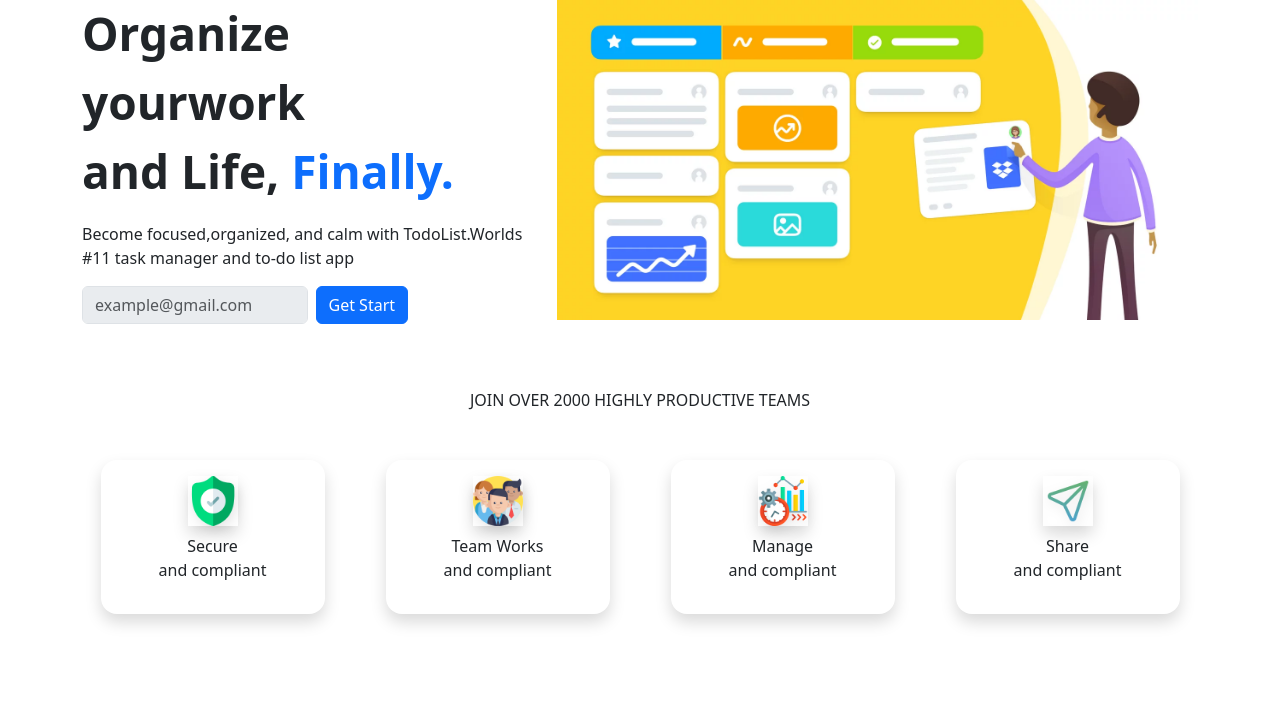
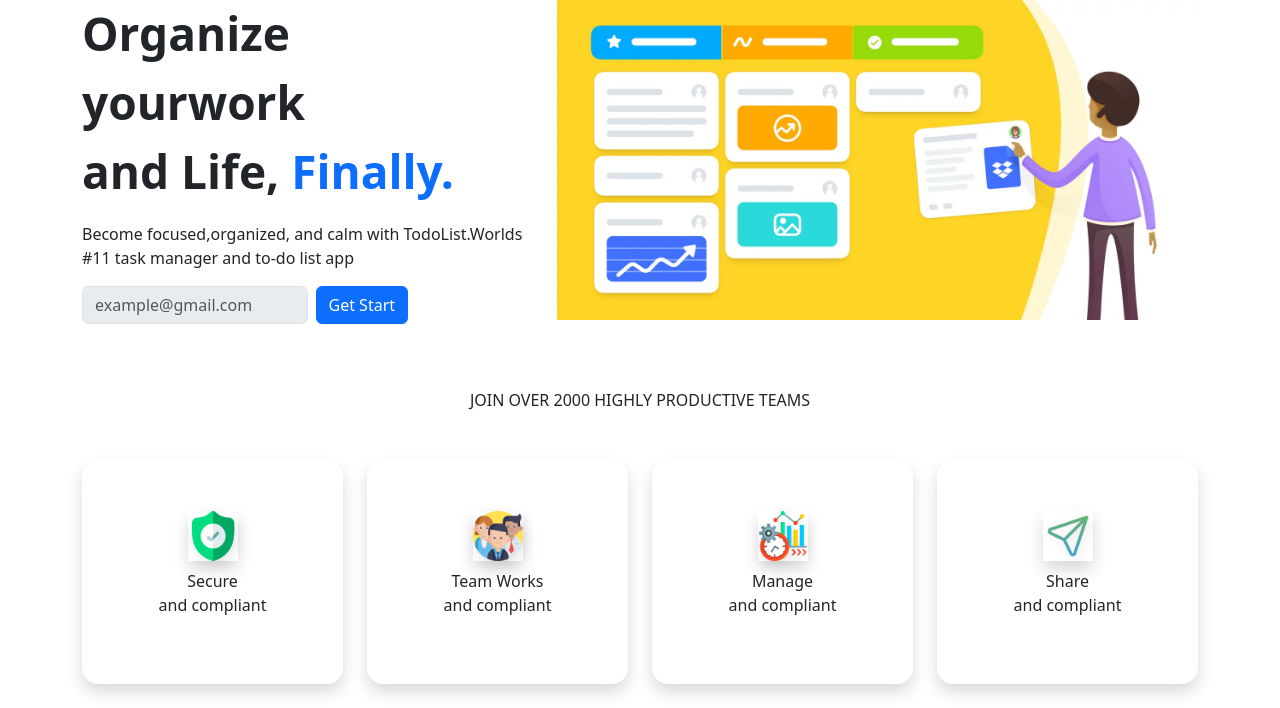
Before and after one commit to talhasan06/arcane, a Django app: page / in a window 1280 px wide. Shown: the part 121-829 px from the top of the page. Before the commit the page ends 746 px from the top, so only its background shows below. Run offline with Django 4.2, Linux system fonts and the light colour scheme.

Commit message:
home card updated

```diff
--- a/core/templates/not_login.html
+++ b/core/templates/not_login.html
@@ -68,39 +68,39 @@
         </div>
         <!-- cards -->
 
-        <section class="mb-5">
+        <section class="mb-2">
         <div class="row row-cols-1 row-cols-md-4 g-4">
-            <div class="col d-flex align-items-center justify-content-center">
-                <div class=" rounded-4 px-2  py-3 text-center shadow" style="width: 14rem;">
+            <div class="col-12">
+                <div class="d-flex flex-column align-items-center justify-content-center rounded-4 shadow w-100" style="height: 14rem;">
                     <img src="{% static 'img/shield.png' %}" class="card-img-top shadow" alt="..." style="width: 50px;">
-                    <div class="mt-2">
+                    <div class="mt-2 text-center">
                         <span class="fw-medium">Secure</span>
                         <p class="fw-normal">and compliant</p>
                     </div>
                 </div>
             </div>
-            <div class="col d-flex align-items-center justify-content-center">
-                <div class=" rounded-4 px-2  py-3 text-center shadow" style="width: 14rem;">
+            <div class="col-12">
+                <div class="d-flex flex-column align-items-center justify-content-center rounded-4 shadow w-100" style="height: 14rem;">
                     <img src="{% static 'img/teamwork.png' %}" class="card-img-top shadow" alt="..." style="width: 50px;">
-                    <div class="mt-2">
+                    <div class="mt-2 text-center">
                         <span class="fw-medium">Team Works</span>
                         <p class="fw-normal">and compliant</p>
                     </div>
                 </div>
             </div>
-            <div class="col d-flex  align-items-center justify-content-center">
-                <div class=" rounded-4 px-2  py-3 text-center shadow" style="width: 14rem;">
+            <div class="col-12">
+                <div class="d-flex flex-column align-items-center justify-content-center rounded-4 shadow w-100" style="height: 14rem;">
                     <img src="{% static 'img/time.png' %}" class="card-img-top shadow" alt="..." style="width: 50px;">
-                    <div class="mt-2">
+                    <div class="mt-2 text-center">
                         <span class="fw-medium">Manage</span>
                         <p class="fw-normal">and compliant</p>
                     </div>
                 </div>
             </div>
-            <div class="col d-flex  align-items-center justify-content-center">
-                <div class=" rounded-4 px-2  py-3 text-center shadow" style="width: 14rem;">
+            <div class="col-12">
+                <div class="d-flex flex-column align-items-center justify-content-center rounded-4 shadow w-100" style="height: 14rem;">
                     <img src="{% static 'img/send.png' %}" class="card-img-top shadow" alt="..." style="width: 50px;">
-                    <div class="mt-2">
+                    <div class="mt-2 text-center">
                         <span class="fw-medium">Share</span>
                         <p class="fw-normal">and compliant</p>
                     </div>
```
